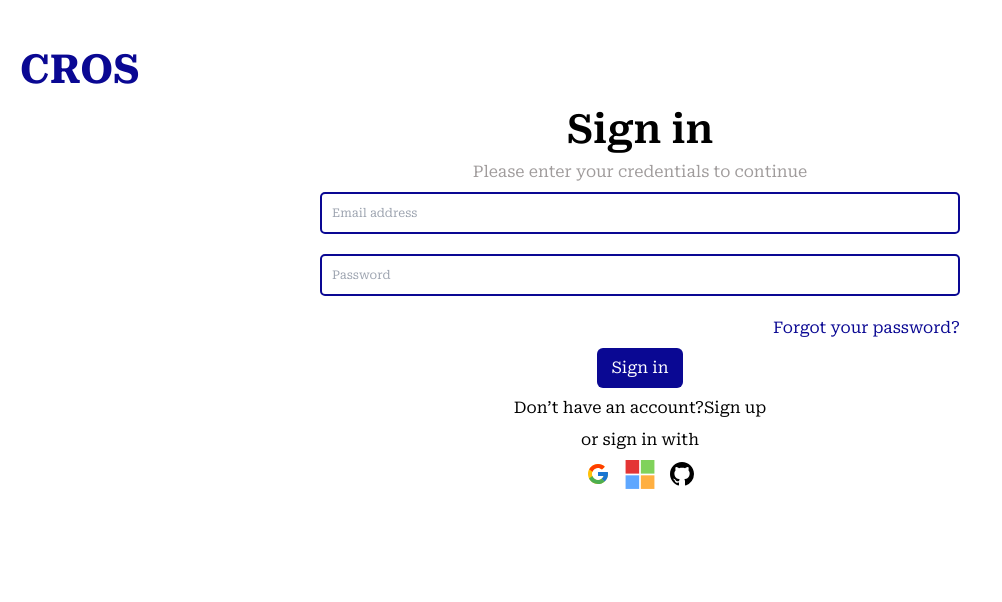
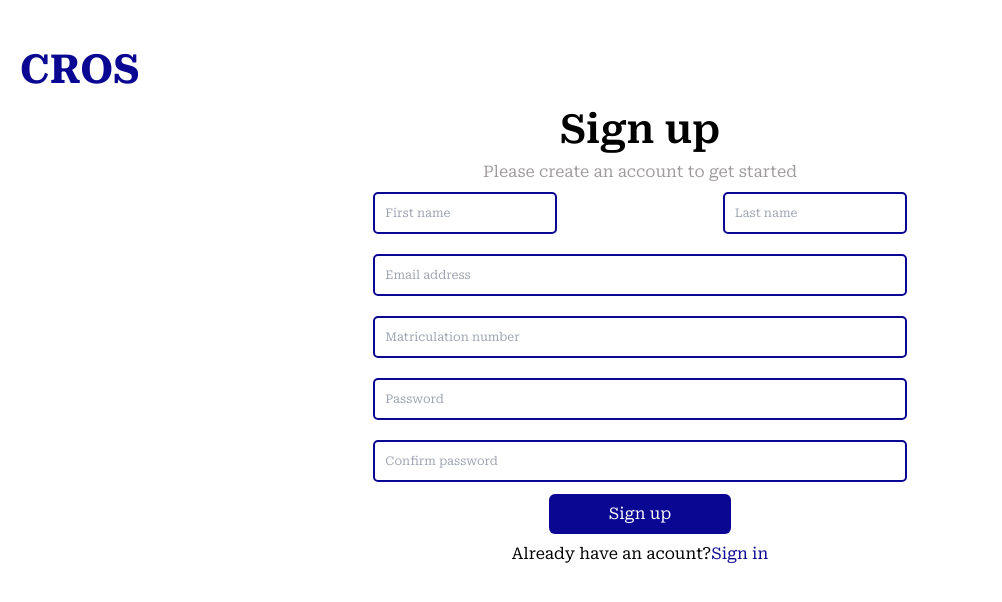
Before and after one commit to chiamaka-ugwu/cros-home, a React (Create React App) app: page / in a window 1280 px wide. Shown: the top 602 px of the page, without its empty margins (0-1002 px from the left). Built offline with nearby package versions, Linux system fonts and the light colour scheme.

Commit message:
designed the sign in page

```diff
--- a/src/App.js
+++ b/src/App.js
@@ -1,11 +1,13 @@
 import { BrowserRouter as Router } from "react-router-dom";
 import { Routes, Route } from "react-router-dom";
 import SignIn from "./Pages/SignIn";
+import SignUp from "./Pages/SignUp";
 function App() {
   return (
     <Router>
       <Routes>
-        <Route exact path="/" element={<SignIn />} />
+        <Route exact path="/" element={<SignUp />} />
+        <Route exact path="/login" element={<SignIn />} />
       </Routes>
     </Router>
   );
--- a/src/Pages/SignIn.jsx
+++ b/src/Pages/SignIn.jsx
@@ -19,7 +19,7 @@ const SignIn = () => {
         <p className="text-secondary mb-2 max-[600px]:text-[14px]">
           Please enter your credentials to continue
         </p>
-        <div className="flex flex-col w-6/12 gap-5 max-[600px]:gap-3">
+        <div className="flex flex-col w-5/12 gap-5 max-[600px]:gap-3">
           <Input
             placeholder={"Email address"}
             type={"email"}
@@ -36,13 +36,13 @@ const SignIn = () => {
             Forgot your password?
           </p>
         </div>
-        <Button className="px-[15px] py-2 rounded-md text-white bg-primary">
+        <Button className="px-[60px] py-2 rounded-md text-white bg-primary">
           Sign in
         </Button>
         <div className="space-y-2 mt-2">
           <div className="flex">
             <p>Don’t have an account?</p>
-            <Link color="text-primary">Sign up</Link>
+            <Link className="text-primary">Sign up</Link>
           </div>
           <p className="text-center">or sign in with</p>
           <div className="social_icons flex justify-center items-center space-x-3 mt-2">
--- /dev/null
+++ b/src/Pages/SignUp.jsx
@@ -0,0 +1,123 @@
+import React from "react";
+import Header from "../Components/Header";
+import Input from "../Components/Input/Input";
+import Button from "../Components/Button";
+import { Link } from "react-router-dom";
+
+const SignUp = () => {
+  const inputStyle =
+    "border-primary input px-[10px] py-[11px] text-xs border-2 rounded-[5px] focus:outline-none placeholder:text-black/25";
+  return (
+    // <div className="font-roboto">
+    //   <Header />
+    //   <div className="flex flex-col justify-center items-center ">
+    //     <p className="text-[40px] font-semibold max-[600px]:text-[30px]">
+    //       Sign up
+    //     </p>
+    //     <p className="text-secondary mb-2 max-[600px]:text-[14px]">
+    //       Please create an account to get started
+    //     </p>
+    //     <div className="flex flex-col justify-center items-center">
+    //       <div className="flex justify-between space-x-2 items-center">
+    //         <Input
+    //           className={inputStyle}
+    //           type={"text"}
+    //           placeholder={"First Name"}
+    //         />
+    //         <Input
+    //           className={inputStyle}
+    //           type={"text"}
+    //           placeholder={"Last Name"}
+    //         />
+    //       </div>
+    //       <Input
+    //         className={inputStyle}
+    //         type={"email"}
+    //         placeholder={"Email Address"}
+    //       />
+    //       <Input
+    //         className={inputStyle}
+    //         type={"text"}
+    //         placeholder={"Matriculation number"}
+    //       />{" "}
+    //       <Input
+    //         className={inputStyle}
+    //         type={"password"}
+    //         placeholder={"Password"}
+    //       />{" "}
+    //       <Input
+    //         className={inputStyle}
+    //         type={"password"}
+    //         placeholder={"Confirm password"}
+    //       />
+    //     </div>
+    //   </div>
+    // </div>
+    <div className="font-roboto">
+      <Header />
+      <div className="flex flex-col justify-center items-center">
+        <p className="text-[40px] font-semibold max-[600px]:text-[30px]">
+          Sign up
+        </p>
+        <p className="text-secondary mb-2 max-[600px]:text-[14px]">
+          Please create an account to get started
+        </p>
+        <div className="flex flex-col w-5/12 gap-5 max-[700px]:gap-3">
+          <div className="flex justify-between items-center max-[700px]:flex-col max-[700px]:gap-3 max-[700px]:w-max">
+            <Input
+              placeholder={"First name"}
+              type={"text"}
+              className=" border-primary input px-[10px] py-[11px] text-xs border-2 rounded-[5px] focus:outline-none placeholder:text-black/25;"
+            />
+            <Input
+              placeholder={"Last name"}
+              type={"text"}
+              className={
+                "border-primary input px-[10px] py-[11px] text-xs border-2 rounded-[5px] focus:outline-none placeholder:text-black/25;"
+              }
+            />
+          </div>
+          <Input
+            placeholder={"Email address"}
+            type={"email"}
+            className={
+              "border-primary input px-[10px] py-[11px] text-xs border-2 rounded-[5px] focus:outline-none placeholder:text-black/25;"
+            }
+          />
+          <Input
+            placeholder={"Matriculation number"}
+            type={"text"}
+            className={
+              "border-primary input px-[10px] py-[11px] text-xs border-2 rounded-[5px] focus:outline-none placeholder:text-black/25;"
+            }
+          />
+          <Input
+            placeholder={"Password"}
+            type={"password"}
+            className={
+              "border-primary input px-[10px] py-[11px] text-xs border-2 rounded-[5px] focus:outline-none placeholder:text-black/25;"
+            }
+          />
+          <Input
+            placeholder={"Confirm password"}
+            type={"password"}
+            className={
+              "border-primary input px-[10px] py-[11px] text-xs border-2 rounded-[5px] focus:outline-none placeholder:text-black/25;"
+            }
+          />
+        </div>
+        <Button className="px-[60px] py-2 rounded-md text-white bg-primary mt-3">
+          Sign up
+        </Button>
+        <div className="space-y-2 mt-2">
+          <div className="flex">
+            <p>Already have an acount?</p>
+            <Link className="text-primary">Sign in</Link>
+          </div>
+        </div>
+      </div>
+    </div>
+  );
+};
+
+export default SignUp;
```
Also changed, not shown: src/Pages/SignIn.module.css (deleted, +0 -9 lines).
